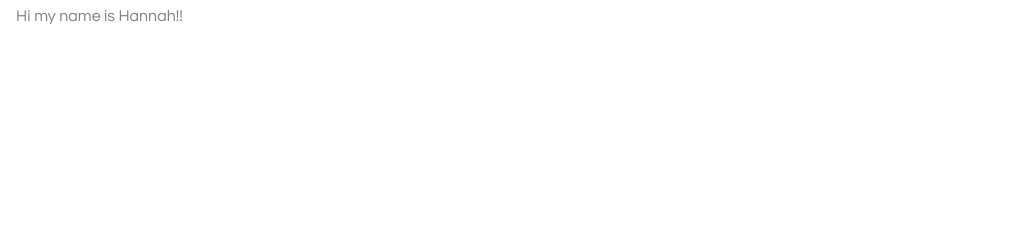
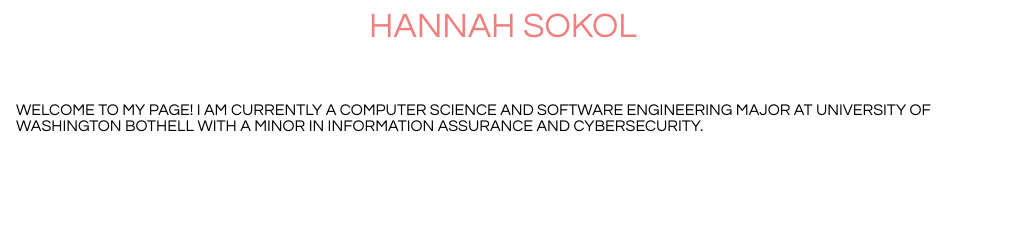
Before and after one commit to hsokol8/hsokol8.github.io, a plain HTML site: page about.html in a window 1280 px wide. Shown: the full height of the page, 262-1280 px from the left. Drawn offline with Linux system fonts and the light colour scheme.

Commit message:
more stuff

```diff
--- a/about.html
+++ b/about.html
@@ -1,5 +1,6 @@
 <article>
 <link rel="stylesheet" href="index.css">
 <image src="hannah.JPG" alt="" class="headshot"/>
-<p3>Hi my name is Hannah!!</p3>
+<h5>HANNAH SOKOL</h5>
+    <p>Welcome to my page! I am currently a Computer Science and Software Engineering Major at University of Washington Bothell with a minor in Information Assurance and Cybersecurity. </p>
 </article>
```
